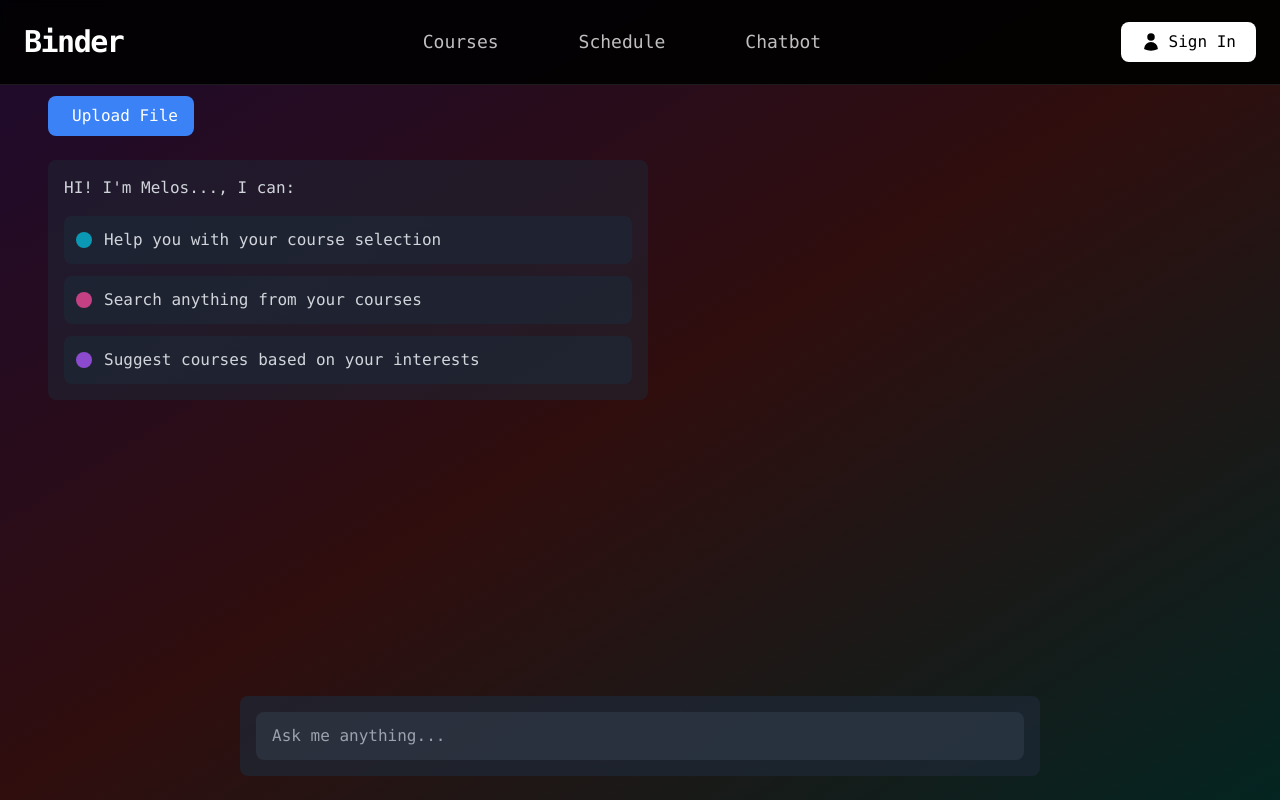
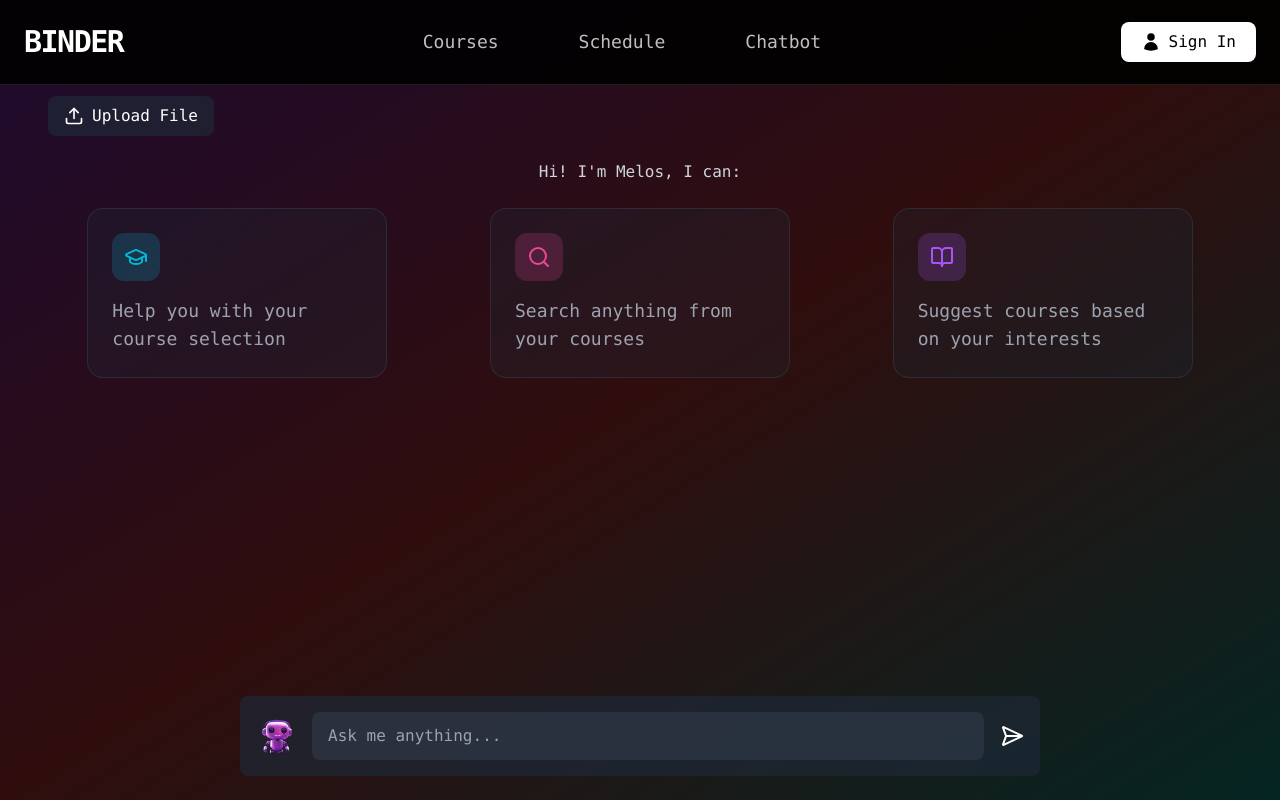
Before and after one commit to naviadepu/Binder, a Next.js app: page /chat in a window 1280 px wide. Built offline with nearby package versions, Linux system fonts and the light colour scheme.

Commit message:
best looking ui so far

```diff
--- a/app/chat/page.tsx
+++ b/app/chat/page.tsx
@@ -2,44 +2,54 @@
 
 import React from 'react'
 import Image from 'next/image'
+import { SendHorizontal, Upload, BookOpen, Search, GraduationCap } from 'lucide-react'
 
 export default function Page() {
   return (
     <div className="min-h-screen pt-24 pb-20 px-6 font-poppins overflow-y-auto">
       {/* Upload Button at Top */}
       <div className="mb-6">
-        <button className="bg-blue-500 hover:bg-blue-600 text-white px-4 py-2 rounded-lg flex items-center gap-2 transition-colors">
-          <i className="fas fa-upload"></i>
+        <button className="bg-gray-800/70 hover:bg-gray-700/70 text-white px-4 py-2 rounded-lg flex items-center gap-2 transition-colors">
+          <Upload size={20} />
           Upload File
         </button>
       </div>
 
       {/* Initial Bot Message */}
       <div className="mb-8">
-        <div className="bg-gray-800/50 rounded-lg p-4 max-w-[600px]">
-          <h2 className="text-gray-300 mb-4">HI! I'm Melos..., I can:</h2>
+        <div className="max-w-[1200px] mx-auto">
+          <h2 className="text-gray-300 mb-6 text-center">Hi! I'm Melos, I can:</h2>
 
-          {/* Capabilities List */}
-          <div className="space-y-3">
-            <div className="flex items-center gap-3 bg-gray-800/70 p-3 rounded-lg">
-              <div className="bg-cyan-500/80 p-2 rounded-full">
-                <i className="fas fa-info text-white"></i>
+          {/* Capabilities Cards Grid - Centered */}
+          <div className="grid grid-cols-1 md:grid-cols-2 lg:grid-cols-3 gap-6 justify-items-center">
+            {/* Course Selection Card */}
+            <div className="bg-gray-800/30 border border-gray-700/50 rounded-2xl p-6 w-full max-w-[300px] hover:bg-gray-700/30 transition-colors cursor-pointer">
+              <div className="mb-4">
+                <div className="bg-cyan-500/20 p-3 rounded-xl w-fit">
+                  <GraduationCap className="text-cyan-500 w-6 h-6" />
+                </div>
               </div>
-              <p className="text-gray-300">Help you with your course selection</p>
+              <p className="text-gray-400 text-lg">Help you with your course selection</p>
             </div>
 
-            <div className="flex items-center gap-3 bg-gray-800/70 p-3 rounded-lg">
-              <div className="bg-pink-500/80 p-2 rounded-full">
-                <i className="fas fa-eye text-white"></i>
+            {/* Course Search Card */}
+            <div className="bg-gray-800/30 border border-gray-700/50 rounded-2xl p-6 w-full max-w-[300px] hover:bg-gray-700/30 transition-colors cursor-pointer">
+              <div className="mb-4">
+                <div className="bg-pink-500/20 p-3 rounded-xl w-fit">
+                  <Search className="text-pink-500 w-6 h-6" />
+                </div>
               </div>
-              <p className="text-gray-300">Search anything from your courses</p>
+              <p className="text-gray-400 text-lg">Search anything from your courses</p>
             </div>
 
-            <div className="flex items-center gap-3 bg-gray-800/70 p-3 rounded-lg">
-              <div className="bg-purple-500/80 p-2 rounded-full">
-                <i className="fas fa-calendar text-white"></i>
+            {/* Course Suggestions Card */}
+            <div className="bg-gray-800/30 border border-gray-700/50 rounded-2xl p-6 w-full max-w-[300px] hover:bg-gray-700/30 transition-colors cursor-pointer">
+              <div className="mb-4">
+                <div className="bg-purple-500/20 p-3 rounded-xl w-fit">
+                  <BookOpen className="text-purple-500 w-6 h-6" />
+                </div>
               </div>
-              <p className="text-gray-300">Suggest courses based on your interests</p>
+              <p className="text-gray-400 text-lg">Suggest courses based on your interests</p>
             </div>
           </div>
         </div>
@@ -47,12 +57,23 @@ export default function Page() {
 
       {/* Chat Input */}
       <div className="fixed bottom-6 left-6 right-6 max-w-[800px] mx-auto">
-        <div className="bg-gray-800/70 rounded-lg p-4">
+        <div className="bg-gray-800/70 rounded-lg p-4 flex items-center gap-4">
+          <Image
+            src="/melos.png"
+            alt="Melos"
+            width={40}
+            height={40}
+            className="rounded-full"
+            priority
+          />
           <input
             type="text"
             placeholder="Ask me anything..."
             className="w-full bg-gray-700/50 rounded-lg px-4 py-3 text-white placeholder-gray-400 focus:outline-none focus:ring-2 focus:ring-blue-500"
           />
+          <button className="text-white hover:text-white/80 transition-colors">
+            <SendHorizontal size={24} />
+          </button>
         </div>
       </div>
     </div>
--- a/app/layout.tsx
+++ b/app/layout.tsx
@@ -29,7 +29,7 @@ export default function RootLayout({
           <div className="max-w-7xl mx-auto px-6 py-5 flex items-center">
             <div className="flex-none">
               <Link href="/" className="text-white font-semibold text-3xl tracking-tighter hover:text-white hover:opacity-90 transition-all">
-                Binder
+                BINDER
               </Link>
             </div>
             <div className="flex-1 flex justify-center items-center gap-12">
```
